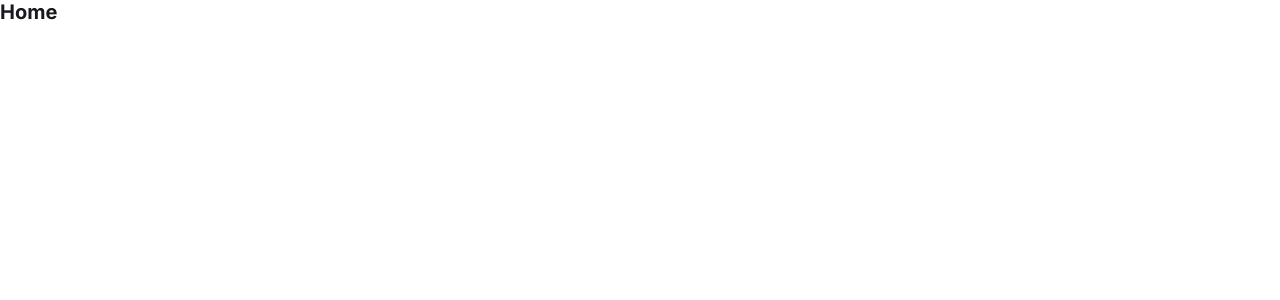
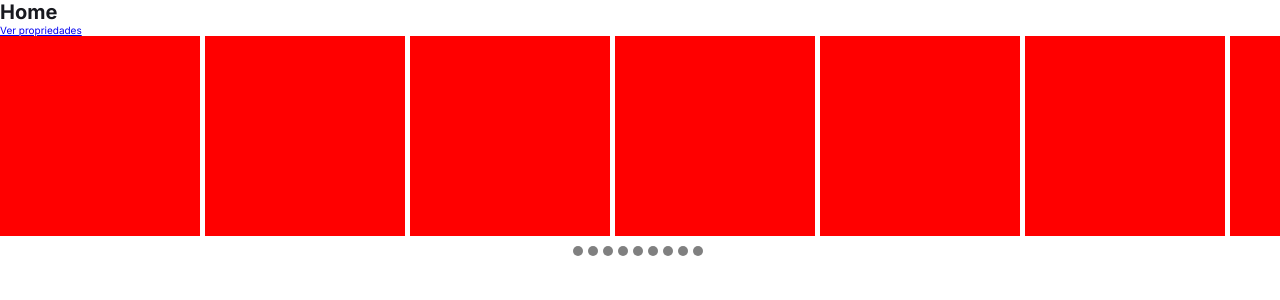
Before and after one commit to edmaaralencar/erent-old-client, a Next.js app: page / in a window 1280 px wide. Shown: the top 300 px of the page. Built offline with nearby package versions, Linux system fonts and the light colour scheme.

Commit message:
feat: create base pages

```diff
--- /dev/null
+++ b/src/pages/sign-in.tsx
@@ -0,0 +1,5 @@
+import SignInTemplate from 'templates/SignIn'
+
+export default function SignIn() {
+  return <SignInTemplate />
+}
--- /dev/null
+++ b/src/pages/sign-up.tsx
@@ -0,0 +1,3 @@
+export default function SignUp() {
+  return <h1>Sign Up</h1>
+}
--- a/src/templates/Home/index.tsx
+++ b/src/templates/Home/index.tsx
@@ -1,9 +1,34 @@
+import Link from 'next/link'
 import * as S from './styles'
 
-const HomeTemplate = () => {
+function HomeTemplate() {
   return (
     <S.Wrapper>
       <h1>Home</h1>
+      <Link href="/properties?region=Nordeste">Ver propriedades</Link>
+      <S.Slider>
+        <div className="box"></div>
+        <div className="box"></div>
+        <div className="box"></div>
+        <div className="box"></div>
+        <div className="box"></div>
+        <div className="box"></div>
+        <div className="box"></div>
+        <div className="box"></div>
+        <div className="box"></div>
+        <div className="box"></div>
+      </S.Slider>
+      <S.Dots className="dots">
+        <div className="dot"></div>
+        <div className="dot"></div>
+        <div className="dot"></div>
+        <div className="dot"></div>
+        <div className="dot"></div>
+        <div className="dot"></div>
+        <div className="dot"></div>
+        <div className="dot"></div>
+        <div className="dot"></div>
+      </S.Dots>
     </S.Wrapper>
   )
 }
--- a/src/templates/Home/styles.ts
+++ b/src/templates/Home/styles.ts
@@ -1,3 +1,33 @@
 import styled from 'styled-components'
 
 export const Wrapper = styled.div``
+
+export const Slider = styled.div`
+  overflow: auto;
+  display: flex;
+  scroll-snap-type: x mandatory;
+
+  .box {
+    height: 200px;
+    width: 200px;
+    background: red;
+    margin-right: 5px;
+    flex-shrink: 0;
+    scroll-snap-align: start;
+  }
+`
+
+export const Dots = styled.div`
+  display: flex;
+  justify-content: center;
+
+  .dot {
+    all: unset;
+    margin-right: 5px;
+    height: 10px;
+    width: 10px;
+    border-radius: 10px;
+    background: gray;
+    margin-top: 10px;
+  }
+`
```
Also changed, not shown: src/pages/dashboard/rentals.tsx (added, +23 -0 lines), src/pages/profile.tsx (added, +11 -0 lines), src/templates/SignIn/index.tsx (added, +32 -0 lines).
